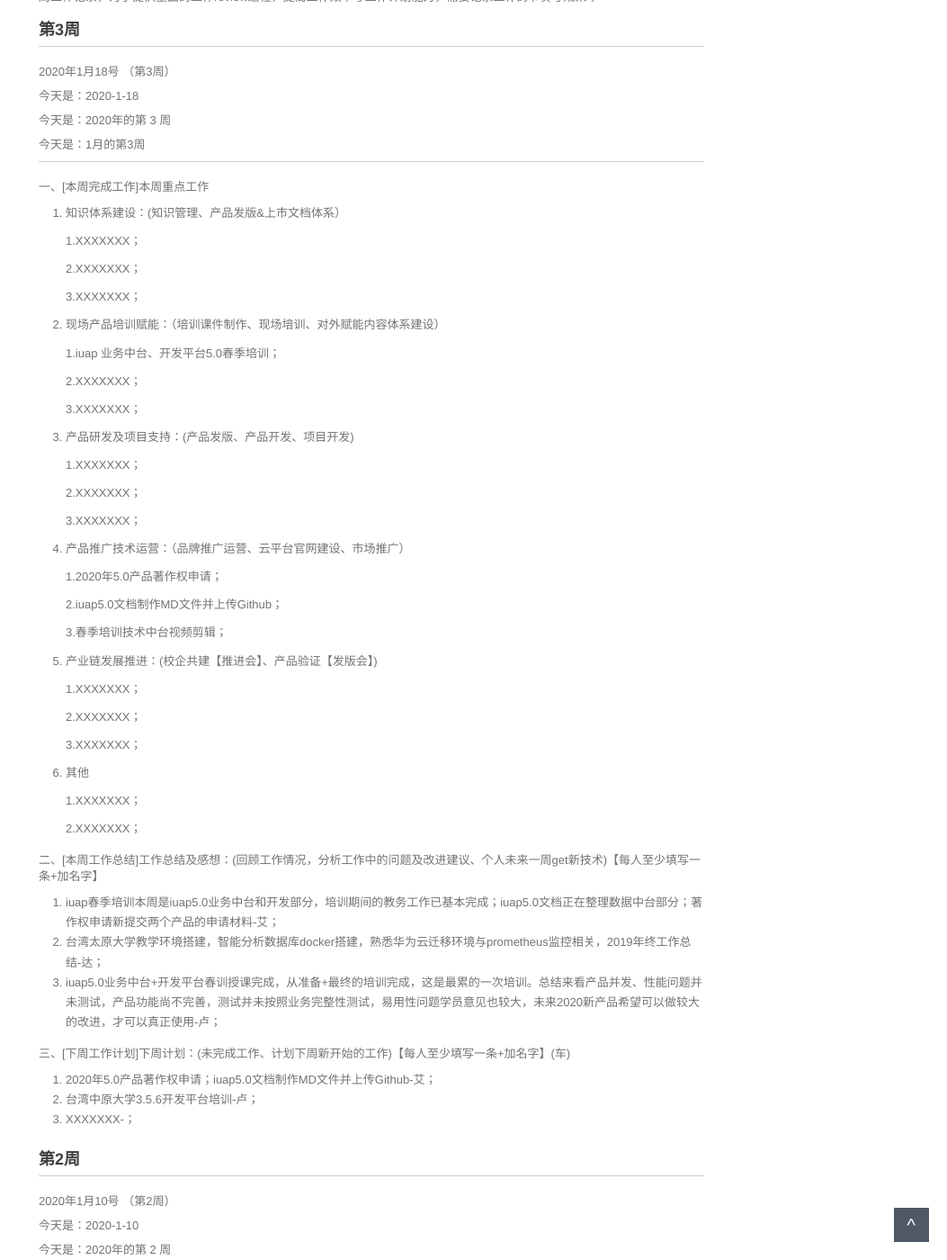
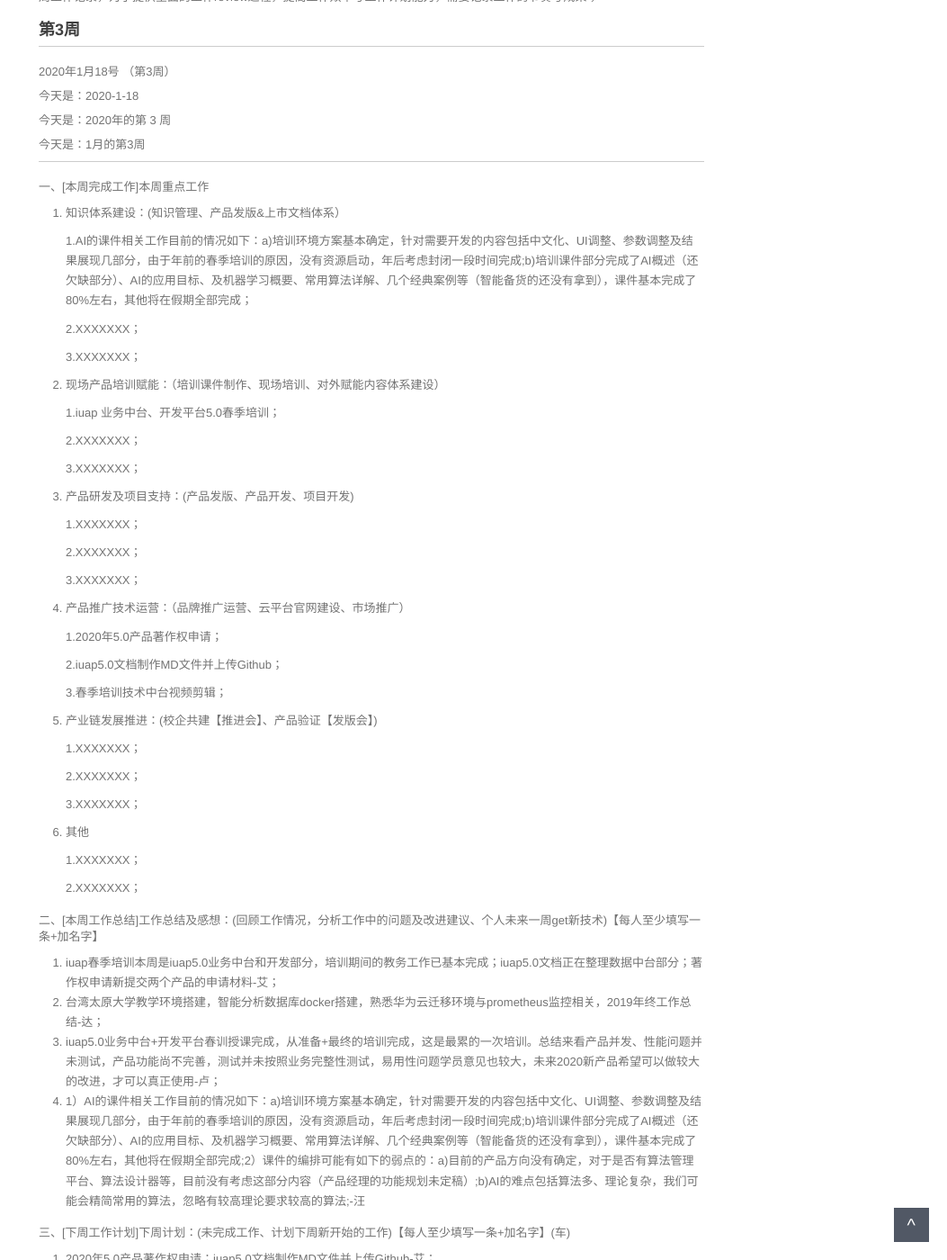
Before and after one commit to walllFlower/blog, a Jekyll site: the page built from _posts/2018-07-17-day_report_cxz.md, in a window 1280 px wide and 1400 px high, scrolled down 310 px. Shown: the whole window at 90% size, without its empty margins (227-1280 px from the left). Built offline with Jekyll 4.4.1, drawn with Linux system fonts in a browser that asks for light colours; comment, search, counter and statistics services are not loaded; some of the changed text lies outside the part shown.

Commit message:
Update 2018-07-17-day_report_cxz.md

```diff
--- a/_posts/2018-07-17-day_report_cxz.md
+++ b/_posts/2018-07-17-day_report_cxz.md
@@ -26,7 +26,7 @@ categories: 技术运营工作周报
 
 1. 知识体系建设：(知识管理、产品发版&上市文档体系）
 
-    1.XXXXXXX；
+    1.AI的课件相关工作目前的情况如下：a)培训环境方案基本确定，针对需要开发的内容包括中文化、UI调整、参数调整及结果展现几部分，由于年前的春季培训的原因，没有资源启动，年后考虑封闭一段时间完成;b)培训课件部分完成了AI概述（还欠缺部分）、AI的应用目标、及机器学习概要、常用算法详解、几个经典案例等（智能备货的还没有拿到），课件基本完成了80%左右，其他将在假期全部完成；
 
     2.XXXXXXX；
 
@@ -76,12 +76,13 @@ categories: 技术运营工作周报
 1. iuap春季培训本周是iuap5.0业务中台和开发部分，培训期间的教务工作已基本完成；iuap5.0文档正在整理数据中台部分；著作权申请新提交两个产品的申请材料-艾；
 2. 台湾太原大学教学环境搭建，智能分析数据库docker搭建，熟悉华为云迁移环境与prometheus监控相关，2019年终工作总结-达；
 3. iuap5.0业务中台+开发平台春训授课完成，从准备+最终的培训完成，这是最累的一次培训。总结来看产品并发、性能问题并未测试，产品功能尚不完善，测试并未按照业务完整性测试，易用性问题学员意见也较大，未来2020新产品希望可以做较大的改进，才可以真正使用-卢；
+4. 1）AI的课件相关工作目前的情况如下：a)培训环境方案基本确定，针对需要开发的内容包括中文化、UI调整、参数调整及结果展现几部分，由于年前的春季培训的原因，没有资源启动，年后考虑封闭一段时间完成;b)培训课件部分完成了AI概述（还欠缺部分）、AI的应用目标、及机器学习概要、常用算法详解、几个经典案例等（智能备货的还没有拿到），课件基本完成了80%左右，其他将在假期全部完成;2）课件的编排可能有如下的弱点的：a)目前的产品方向没有确定，对于是否有算法管理平台、算法设计器等，目前没有考虑这部分内容（产品经理的功能规划未定稿）;b)AI的难点包括算法多、理论复杂，我们可能会精简常用的算法，忽略有较高理论要求较高的算法;-汪
 
 三、[下周工作计划]下周计划：(未完成工作、计划下周新开始的工作)【每人至少填写一条+加名字】(车)
 
 1. 2020年5.0产品著作权申请；iuap5.0文档制作MD文件并上传Github-艾；
 2. 台湾中原大学3.5.6开发平台培训-卢；
-3. XXXXXXX-；
+3. 数据中台春季培训的环境准备，课件调整等培训准备，分析云培训的协调统一-汪；
 
 
 
```
